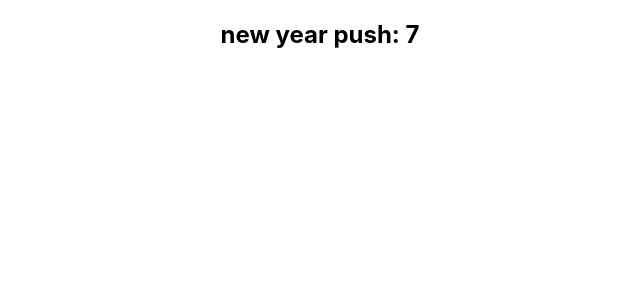
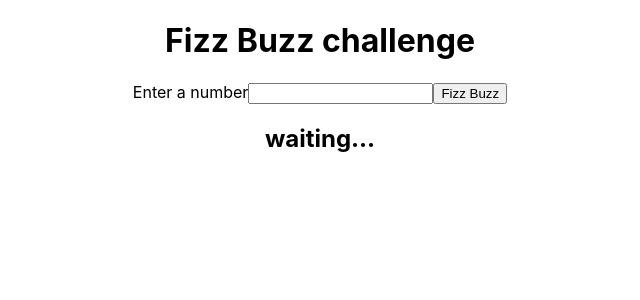
Before and after one commit to kiarieking/hello-world-react, a React (Create React App) app: page / in a window 1280 px wide. Shown: the top 300 px of the page, without its empty margins (320-960 px from the left). Built offline with nearby package versions, Linux system fonts and the light colour scheme.

Commit message:
react fizzbuzz challenge

```diff
--- a/src/App.js
+++ b/src/App.js
@@ -3,6 +3,7 @@
 import './App.css';
 import ClassIntervalCounter from './Hooks/ClassIntervalCounter';
 import ClassMousePosition from './Hooks/ClassMousePosition';
+import FizzBuzz from './Hooks/FizzBuzz';
 import HideMousePosition from './Hooks/HideMousePosition';
 import HookintervalCounter from './Hooks/HookintervalCounter';
 import HookMousePosition from './Hooks/HookMousePosition';
@@ -17,7 +18,8 @@ function App() {
       {/* <HookMousePosition/> */}
       {/* <HideMousePosition/> */}
       {/* <ClassIntervalCounter/> */}
-      <HookintervalCounter/>
+      {/* <HookintervalCounter/> */}
+      <FizzBuzz/>
     </div>
   );
 }
--- /dev/null
+++ b/src/Hooks/FizzBuzz.js
@@ -0,0 +1,55 @@
+import React, { Component } from 'react'
+
+export class FizzBuzz extends Component {
+    constructor(props) {
+        super(props)
+
+        this.state = {
+             number:"",
+             output:"waiting..."
+        }
+    }
+
+    changHandler = (e)=>{
+        this.setState({
+            number : e.target.value
+        })
+    }
+
+
+    clickHandler= ()=>{
+        let num = this.state.number
+
+        if (num%15===0){
+            this.setState({
+                output:"FizzBuzz"
+            })
+        }
+        else if(num%3===0){
+            this.setState({
+                output:"Fizz"
+            })
+        }
+        else if(num%5===0){
+            this.setState({
+                output:"Buzz"
+            })
+        }
+    }
+
+    render() {
+        return (
+            <div><h1>Fizz Buzz challenge</h1>
+
+                <label>Enter a number</label>
+                <input type='text'
+                value={this.state.number} onChange={this.changHandler}></input>
+
+                <button type='reset' onClick={this.clickHandler}>Fizz Buzz</button>
+                <h2>{this.state.output}</h2>
+            </div>
+        )
+    }
+}
+
+export default FizzBuzz
```
